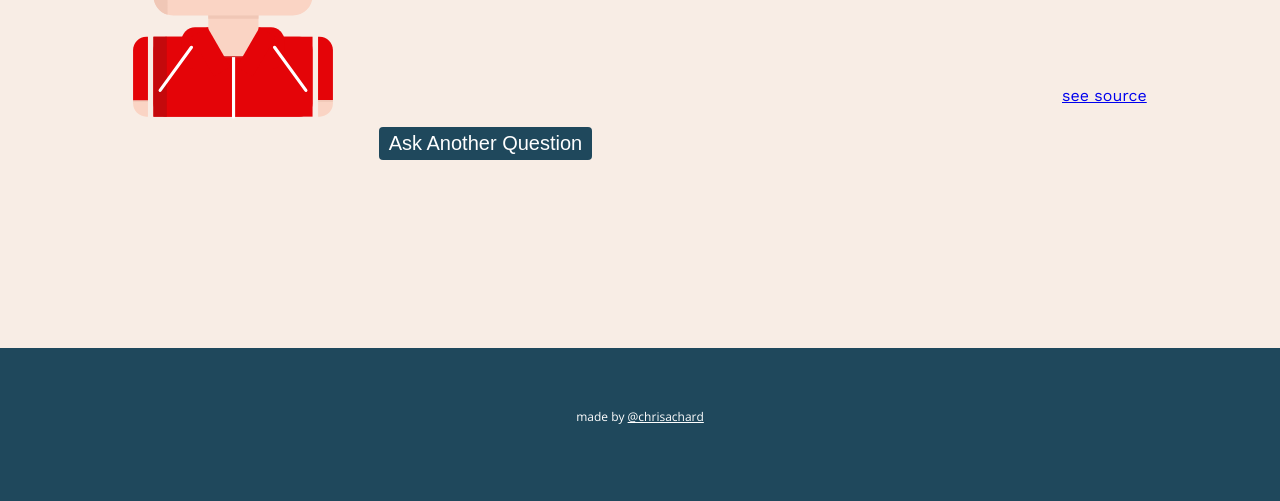
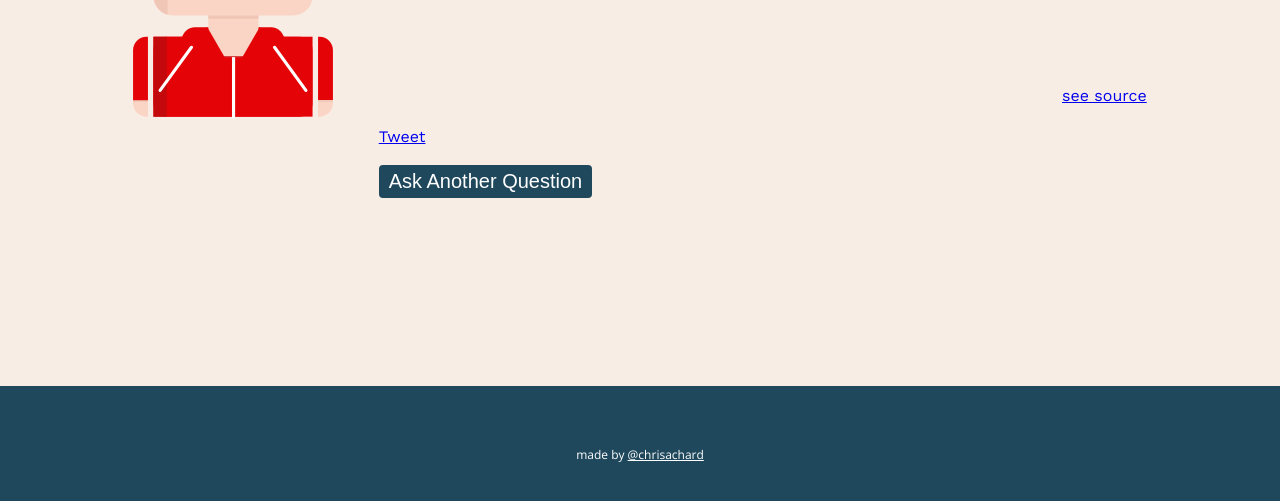
Before and after one commit to chrisachard/patio11bot, a plain HTML site: page index.html in a window 1280 px wide. Both pictures are taken after a click on the button "Get the Answer". Shown: the part 351-852 px from the top of the page. Drawn offline with nearby package versions, Linux system fonts and the light colour scheme.

Commit message:
Adds dynamic tweet button

```diff
--- a/answer.js
+++ b/answer.js
@@ -3,7 +3,7 @@ function getAnswer(question) {
 
   const relatedQuotes = quotes.filter(function(quote) {
     const matches = question.toLowerCase().split(/\s/).filter(function(word) {
-      return word.length > 3 &&
+      return word.length > 4 &&
         quote.quote.toLowerCase()
           .includes(word.replace(/[^\a-z]/, ''))
     })
--- a/index.html
+++ b/index.html
@@ -10,6 +10,7 @@
     <link rel="stylesheet" type="text/css" href="/style.css">
 
     <script src="answer.js"></script>
+    <script async src="https://platform.twitter.com/widgets.js" charset="utf-8"></script>
   </head>
 
   <body>
@@ -43,6 +44,10 @@
         <p id="user-answer-text"></p>
         <br /><br /><br /><br />
         <p id="user-answer-source"></p>
+        <br />
+
+        <div id="tweet-button"></div>
+
         <br />
         <button class="resetbutton" id="resetbutton" onclick="reset()">
           Ask Another Question
@@ -120,6 +125,9 @@
         const answer = getAnswer(question)
         document.getElementById("user-answer-text").innerHTML = answer.quote
         document.getElementById("user-answer-source").innerHTML = "<a href='"+answer.url+"' target='_blank'>see source</a>"
+
+        document.getElementById("tweet-button").innerHTML = '        <a href="https://twitter.com/share?ref_src=twsrc%5Etfw" class="twitter-share-button" data-show-count="false" data-size="large" data-via="chrisachard" data-text="patio11bot.com just told me:\n\n'+answer.quote+'\n\nWhat will it tell you?">Tweet</a>'
+        twttr.widgets.load()
       }
 
       function reset() {
```
